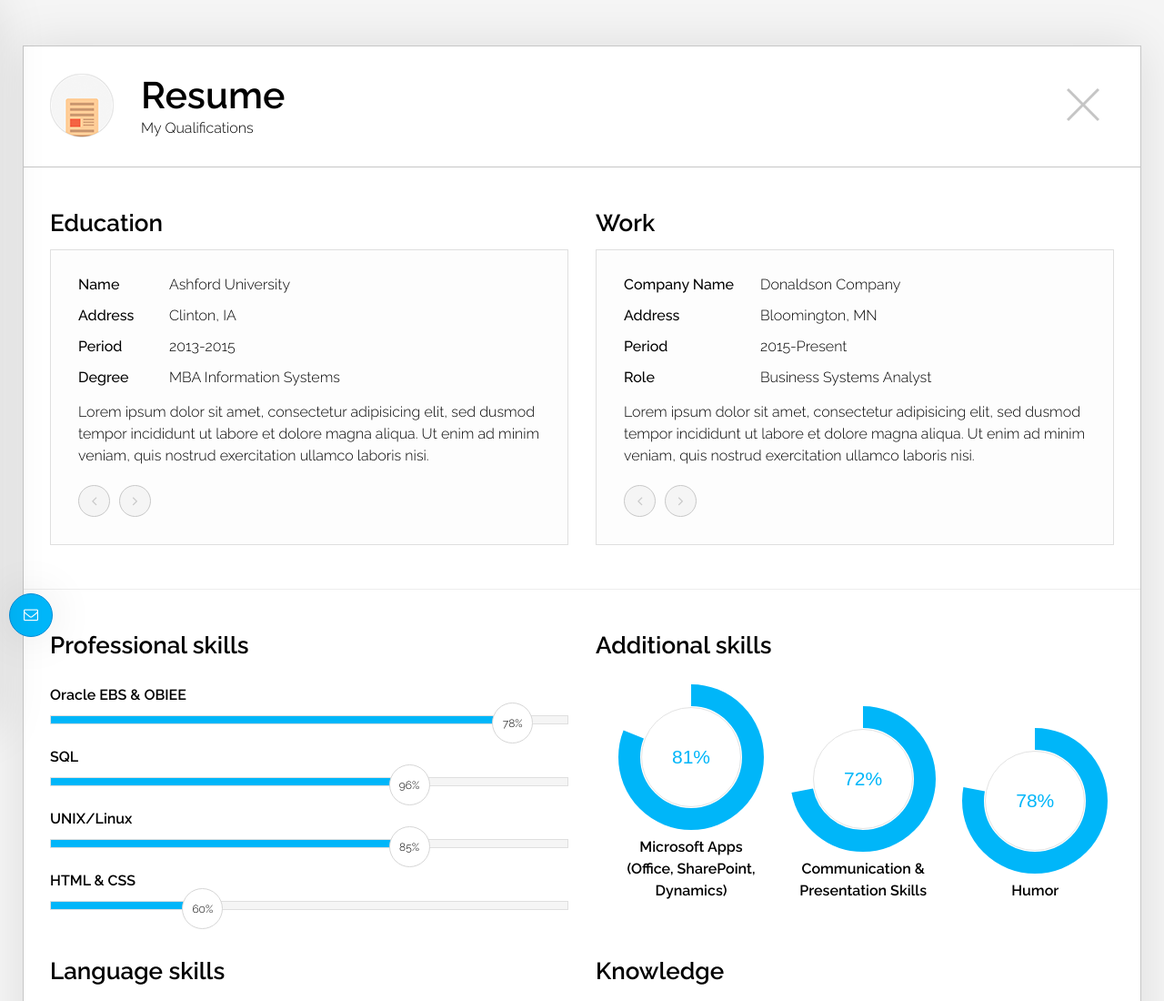
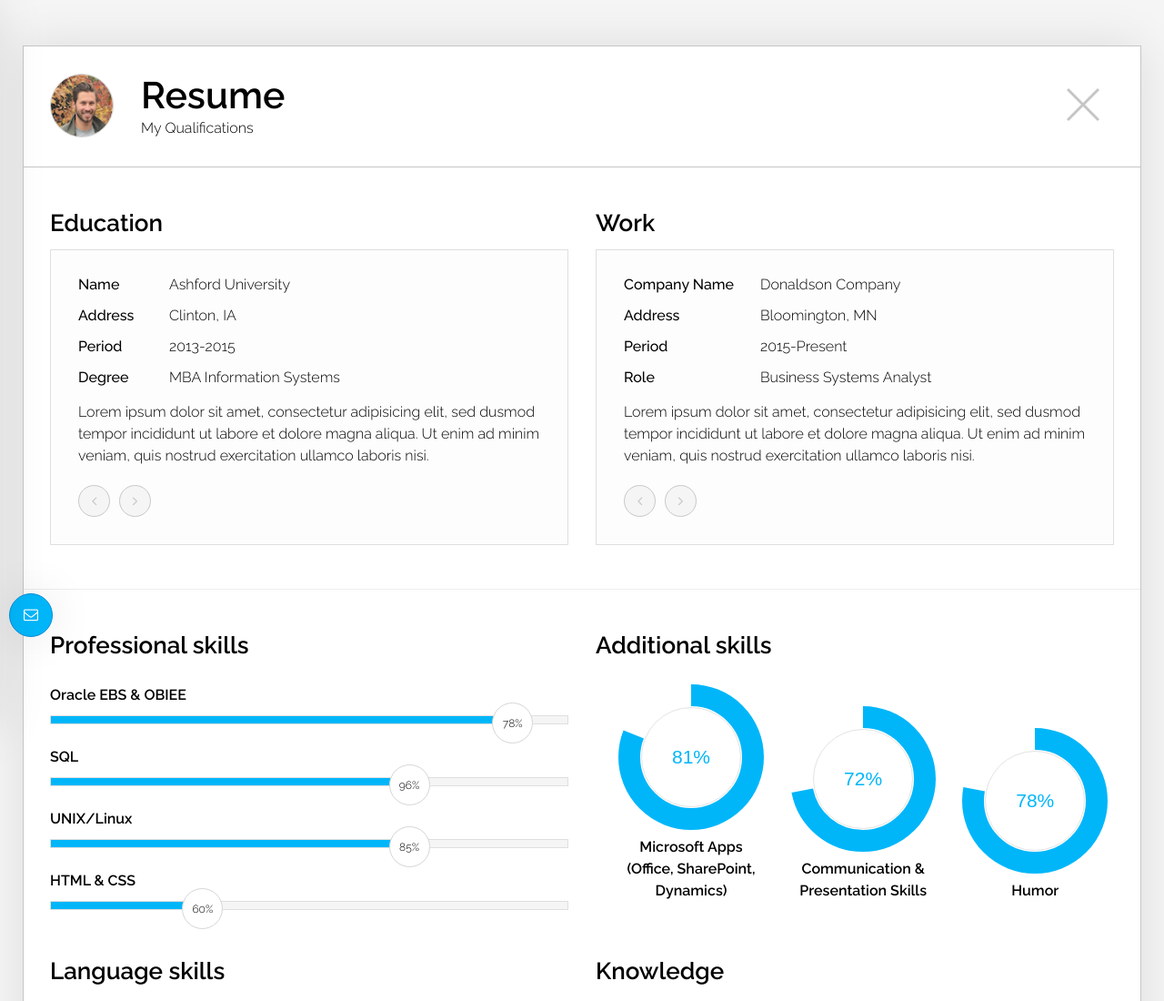
Before and after one commit to justinheinze/justinheinze.github.io, a plain HTML site: page resume.html in a window 1280 px wide. Shown: the top 1100 px of the page at 91% size. Drawn offline with Linux system fonts and the light colour scheme.

Commit message:
Foto updates

```diff
--- a/resume.html
+++ b/resume.html
@@ -58,7 +58,7 @@
             <!-- start row -->
             <div class="row">
                 <div class="col-xs-8 col-sm-11 col-lg-11">
-                    <img class="logo-page" src="./assets/img/resume_l.png" alt="Ukieweb">
+                    <img class="foto" src="./assets/img/headshot-small.jpg" alt="Justin">
                     <!-- Title Page -->
                     <h2 class="title">Resume</h2>
                     <!-- Description Page -->
```
Also changed, not shown: contact.html (+1 -1 lines), index.html (+1 -1 lines), portfolio.html (+1 -1 lines).
